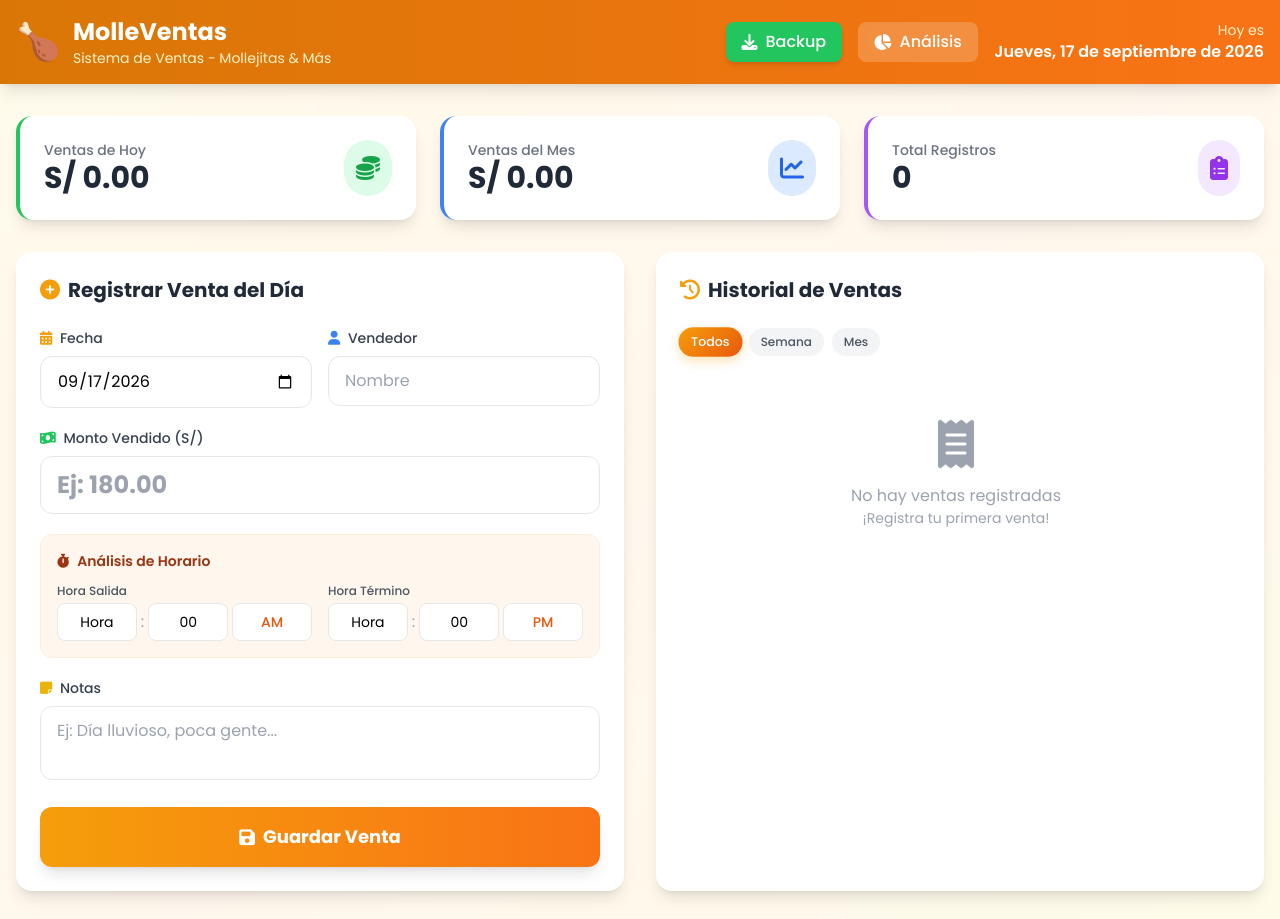
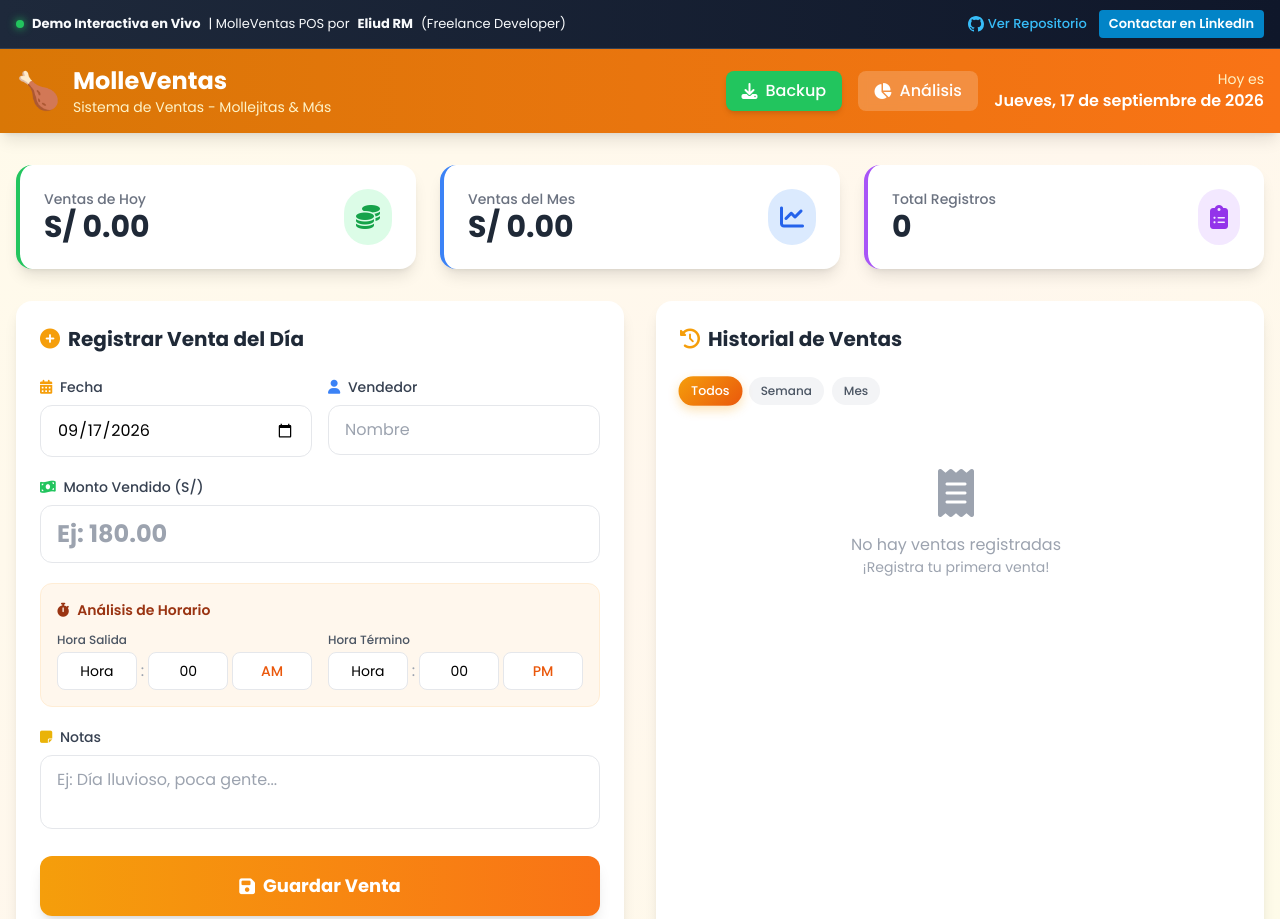
Before and after one commit to Enybyy/pos-sales-management-system, a plain HTML site: page index.html in a window 1280 px wide. Shown: the top 919 px of the page. Drawn offline with nearby package versions, Linux system fonts and the light colour scheme.

Commit message:
feat: agregar banner de portafolio y demo en vivo

```diff
--- a/index.html
+++ b/index.html
@@ -12,6 +12,24 @@
         rel="stylesheet">
     <link rel="stylesheet" href="css/style.css">
 </head>
+
+
+    <!-- Portfolio Banner Showcase -->
+    <div style="background: linear-gradient(90deg, #1e293b 0%, #0f172a 100%); border-bottom: 1px solid #334155; padding: 10px 16px; color: #f8fafc; font-family: sans-serif; display: flex; flex-wrap: wrap; justify-content: space-between; align-items: center; gap: 10px; font-size: 13px;">
+      <div style="display: flex; align-items: center; gap: 8px;">
+        <span style="display: inline-block; width: 8px; height: 8px; background: #22c55e; border-radius: 50%; box-shadow: 0 0 8px #22c55e;"></span>
+        <strong>Demo Interactiva en Vivo</strong> | MolleVentas POS por <strong>Eliud RM</strong> (Freelance Developer)
+      </div>
+      <div style="display: flex; gap: 12px;">
+        <a href="https://github.com/Enybyy/pos-sales-management-system" target="_blank" style="color: #38bdf8; text-decoration: none; display: flex; align-items: center; gap: 4px; font-weight: 500;">
+          <svg height="16" width="16" viewBox="0 0 16 16" fill="currentColor"><path d="M8 0C3.58 0 0 3.58 0 8c0 3.54 2.29 6.53 5.47 7.59.4.07.55-.17.55-.38 0-.19-.01-.82-.01-1.49-2.01.37-2.53-.49-2.69-.94-.09-.23-.48-.94-.82-1.13-.28-.15-.68-.52-.01-.53.63-.01 1.08.58 1.23.82.72 1.21 1.87.87 2.33.66.07-.52.28-.87.51-1.07-1.78-.2-3.64-.89-3.64-3.95 0-.87.31-1.59.82-2.15-.08-.2-.36-1.02.08-2.12 0 0 .67-.21 2.2.82.64-.18 1.32-.27 2-.27.68 0 1.36.09 2 .27 1.53-1.04 2.2-.82 2.2-.82.44 1.1.16 1.92.08 2.12.51.56.82 1.27.82 2.15 0 3.07-1.87 3.75-3.65 3.95.29.25.54.73.54 1.48 0 1.07-.01 1.93-.01 2.2 0 .21.15.46.55.38A8.013 8.013 0 0016 8c0-4.42-3.58-8-8-8z"></path></svg>
+          Ver Repositorio
+        </a>
+        <a href="https://www.linkedin.com/in/eliud-rm/" target="_blank" style="background: #0284c7; color: #fff; padding: 4px 10px; border-radius: 4px; text-decoration: none; font-weight: 600; display: inline-flex; align-items: center; gap: 4px;">
+          Contactar en LinkedIn
+        </a>
+      </div>
+    </div>
 
 <body class="min-h-screen bg-gradient-to-br from-amber-50 via-orange-50 to-yellow-50">
     <!-- Header -->
```
